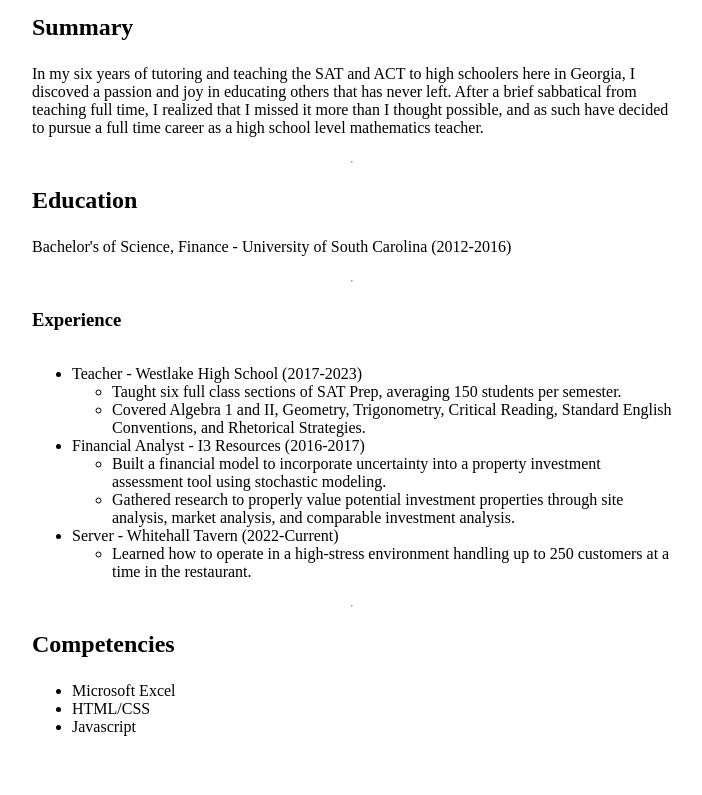
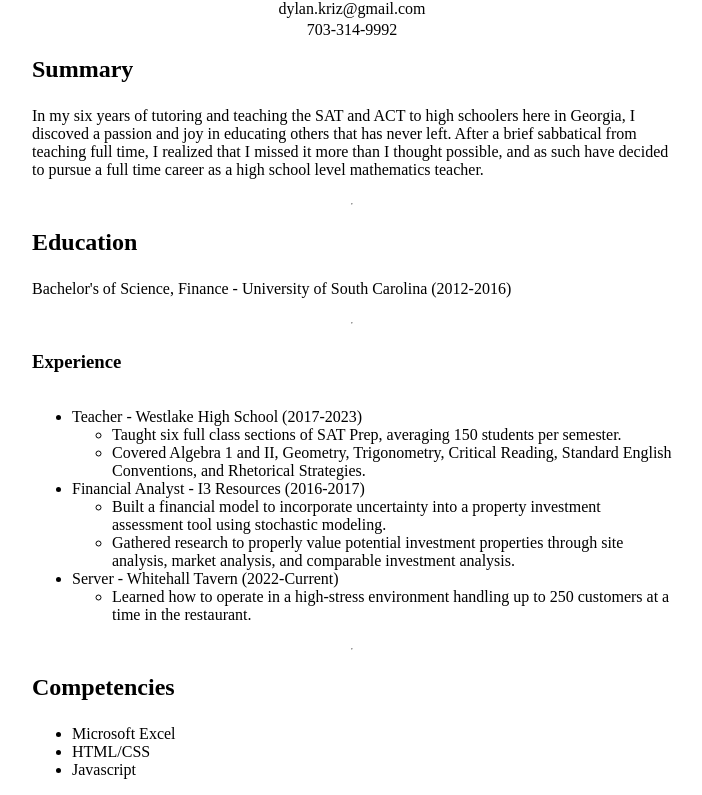
Before and after one commit to kodiakorange/html-Resume, a plain HTML site: page index.html in a window 1280 px wide. Shown: the part 79-874 px from the top of the page, without its empty margins (288-990 px from the left). Before the commit the page ends 831 px from the top, so only its background shows below. Drawn offline with Linux system fonts and the light colour scheme.

Commit message:
added contact

```diff
--- a/index.html
+++ b/index.html
@@ -8,6 +8,8 @@
 	</head>
 	<body>
 		<h1>Dylan Kriz</h1>
+		<h3 class="contact">dylan.kriz@gmail.com</h3>
+		<h3 class="contact">703-314-9992</h3>
 		<h2>Summary</h2>
 		<p>
 			In my six years of tutoring and teaching the SAT and ACT to high schoolers here in Georgia, I discoved a
--- a/style.css
+++ b/style.css
@@ -15,3 +15,10 @@ h1 {
 h2 {
     margin: 1rem 0 .5rem;
 }
+
+.contact {
+    margin: .1rem;
+    text-align: center;
+    font-weight: lighter;
+    font-size: 1rem;
+}
```
